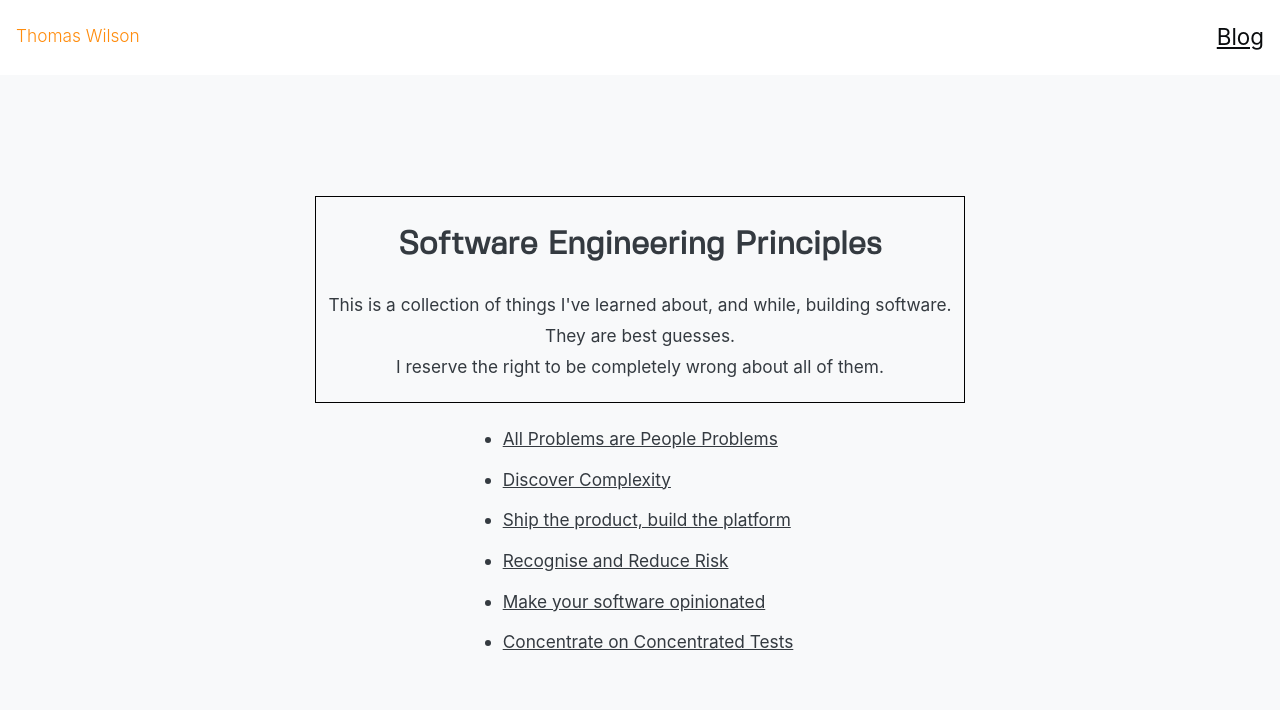
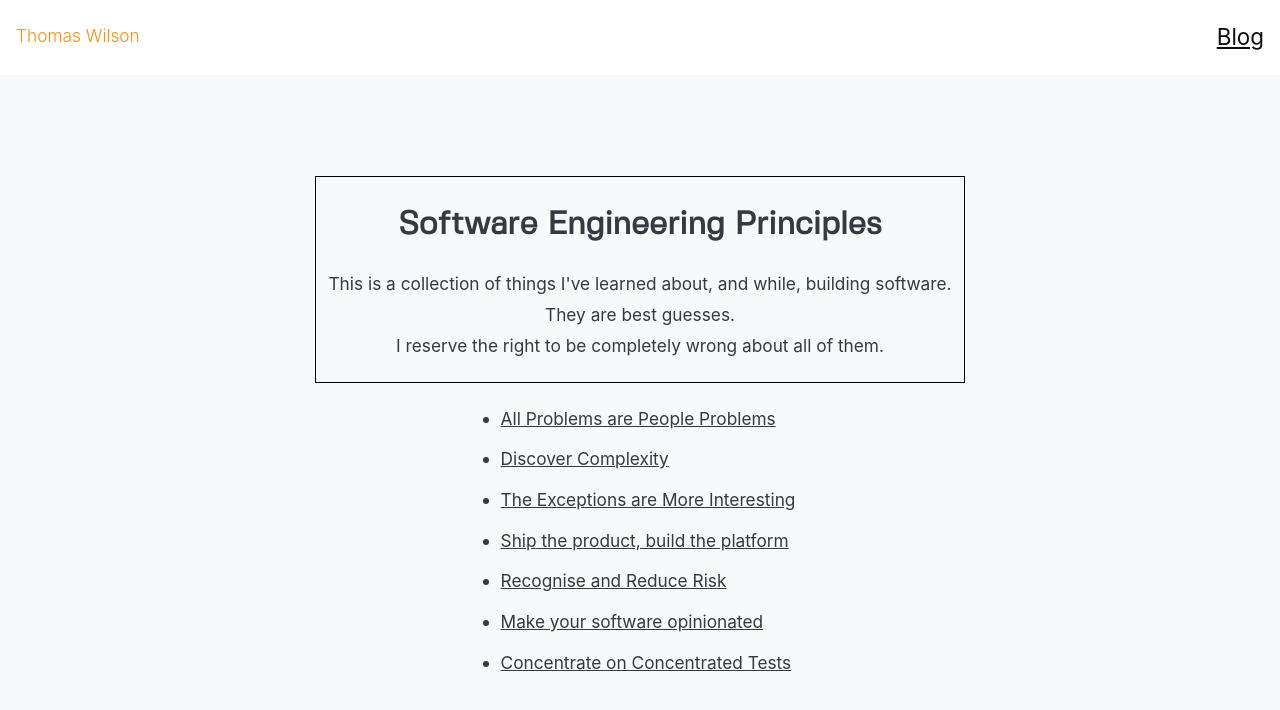
Before and after one commit to thomaswilsonxyz/thomaswilson-sveltekit, a SvelteKit app: page /engineering-principles in a window 1280 px wide. Shown: the top 710 px of the page. Built offline with nearby package versions, Linux system fonts and the light colour scheme.

Commit message:
blog: Exceptions over rules

```diff
--- /dev/null
+++ b/src/content/blog/2023-02-13-the-exceptions-are-more-interesting.md
@@ -0,0 +1,43 @@
+---
+title: The exceptions are more interesting
+date: 2023-02-13T22:29:48.797Z
+slug: 2023-02-13-the-exceptions-are-more-interesting
+author: Thomas Wilson
+
+---
+I'm going to open with three buzzwords and a bland sentiment:
+
+Theories, policies, and frameworks are useful.
+
+Things like \"do the uncertain things first\" or \"automate the process\" are snappy little things that help us conquer problems by dividing, or sorting, or some other action.
+
+Left alone, people will pretty much always make a theory expand.    They'll only do uncertain things, and automate all the once-a-quarter tasks they can find.
+
+Frameworks that do more, probably don't do it as well.  Theories get fuzzier when they try to explain more.  You cannot be specific and generic at the same time.  Every \"clarifying\" *but only when* or *otherwise you should* shrinks the on-the-ground usefulness of a policy.
+
+Always be honest... except with children about some things.
+
+Judge people by their actions not their words... unless their words are hateful.
+
+You'll collect a lot of frameworks on your journey through apprentice to master.  Keep them like every other tool: in a belt with their friends.
+
+Earlier in my career I loved the rules.  I loved the certainty of knowing what to do, and when.
+
+Later in my career, my ears perk when I hear about exceptions to rules.  Then I'll spend some time talking about them.
+
+I used to think this makes every framework or theory useless.  I don't think that's true now.  It's no more true than how money and laws and language are all made up.  They all seem pretty useful.
+
+When something becomes an exception, you might have found the  limit of your approach.  You've found something you haven't accounted for, or something you cannot do.
+
+What you should not do, with this fresh exception, is ignore or massage or change it.  That would be putting the solution before the problem.
+
+Say your proof-reading checklist works well for blog posts, but not an academic essay.  Or your data analysis won't work on a sample size below 50.  You've found a new problem.
+
+Everything has a limit to what it can help you with.
+
+Everything has a long tail of exceptions.  Taken alone, these exceptions will feel like a one off.  Taken together, they make up the majority.
+
+And left alone, a lot of people will simplify, and try to make a theory expand.
+
+But otherwise *all* we have is One Off Exceptions.  I reckon we could group some of them into similar buckets, and stop re-inventing the wheel...
+"
--- a/src/routes/engineering-principles/+page.svelte
+++ b/src/routes/engineering-principles/+page.svelte
@@ -1,5 +1,5 @@
 <script lang="ts">
-	import Navbar from '$lib/components/Navbar.svelte';
+  import Navbar from "$lib/components/Navbar.svelte";
 </script>
 
 <Navbar />
@@ -7,41 +7,64 @@
 <main class="thomaswilson-container">
   <section class="main">
     <h1 class="main__text">Software Engineering Principles</h1>
-		<p class="main__text">This is a collection of things I've learned about, and while, building software. <br />
-			They are best guesses. <br/>
-			I reserve the right to be completely wrong about all of them.</p>
+    <p class="main__text">
+      This is a collection of things I've learned about, and while, building
+      software. <br />
+      They are best guesses. <br />
+      I reserve the right to be completely wrong about all of them.
+    </p>
   </section>
 
   <section>
     <ul class="principles">
-			<li class="principles__item"><a href="/blog/2022-11-28-all-problems">All Problems are People Problems</a></li>
-			<li class="principles__item"><a href="/blog/2022-03-13-discover-complexity">Discover Complexity</a></li>
-			<li class="principles__item"><a href="/blog/2021-12-12-build-the-platform-ship-the-product">Ship the product, build the platform</a></li>
       <li class="principles__item">
-				<a href="blog/2022-04-10-recognise-and-reduce-risk">Recognise and Reduce Risk</a>
+        <a href="/blog/2022-11-28-all-problems"
+          >All Problems are People Problems</a
+        >
       </li>
-			<li class="principles__item"><a href="/blog/2022-10-22-maintenance-plus-plus">Make your software opinionated</a></li>
-			<li class="principles__item"><a href="/blog/2022-03-02-concentrate-on-concentrated-tests">Concentrate on Concentrated Tests</a></li>
+      <li class="principles__item">
+        <a href="/blog/2022-03-13-discover-complexity">Discover Complexity</a>
+      </li>
+      <li class="principles__item">
+        <a href="/blog/2023-02-13-the-exceptions-are-more-interesting"
+          >The Exceptions are More Interesting</a
+        >
+      </li>
+      <li class="principles__item">
+        <a href="/blog/2021-12-12-build-the-platform-ship-the-product"
+          >Ship the product, build the platform</a
+        >
+      </li>
+      <li class="principles__item">
+        <a href="blog/2022-04-10-recognise-and-reduce-risk"
+          >Recognise and Reduce Risk</a
+        >
+      </li>
+      <li class="principles__item">
+        <a href="/blog/2022-10-22-maintenance-plus-plus"
+          >Make your software opinionated</a
+        >
+      </li>
+      <li class="principles__item">
+        <a href="/blog/2022-03-02-concentrate-on-concentrated-tests"
+          >Concentrate on Concentrated Tests</a
+        >
+      </li>
     </ul>
   </section>
-
 </main>
 
 <style>
-
   .main {
     border: 1px solid black;
     padding: 12px;
     align-text: center;
     display: grid;
     place-content: center;
-
   }
 
   .main__text {
     text-align: center;
     line-height: 180%;
-
   }
-
 </style>
```
Also changed, not shown: src/routes/blog/[slug]/+page.svelte (+21 -5 lines). Lines whose indentation alone changed are shown as unchanged.
